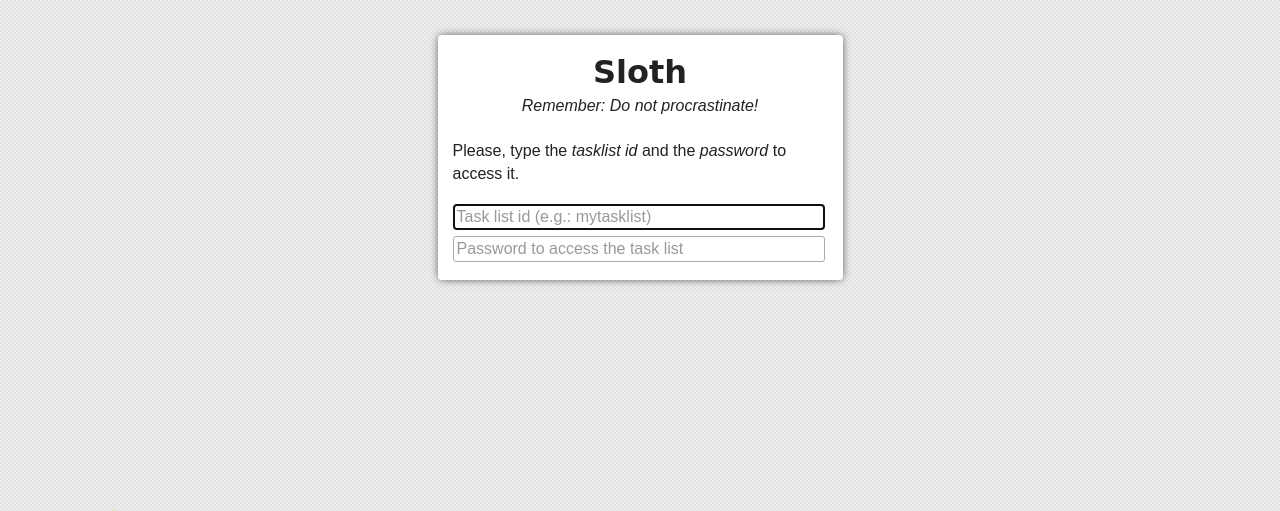
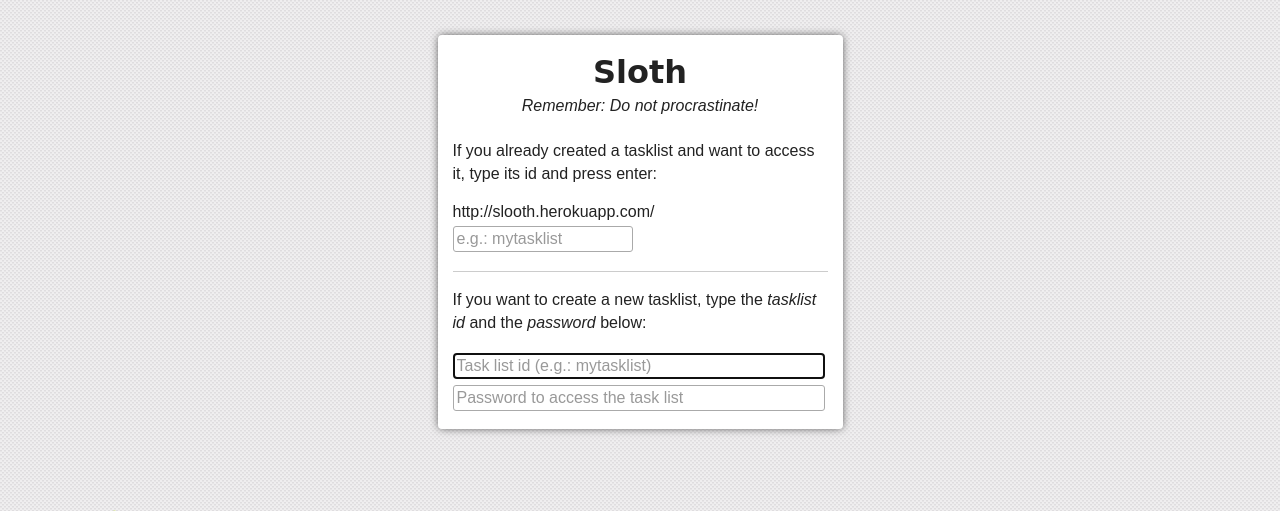
Before and after one commit to vitoravelino/sloth, a Flask app: page / in a window 1280 px wide. Shown: the top 511 px of the page. Run offline with Flask 2, Linux system fonts and the light colour scheme; some web fonts are replaced.

Commit message:
redesigned the index view

```diff
--- a/tasklist/static/css/main.css
+++ b/tasklist/static/css/main.css
@@ -165,6 +165,10 @@
     font-style: italic;
 }
 /* end of header */
+
+/* existent tasklist form */
+.existent-tasklist .input-text {width: 172px}
+/* end of existent tasklist form */
 
 /* tasklist and its items */
 .tasklist {
--- a/tasklist/static/js/routers/router.js
+++ b/tasklist/static/js/routers/router.js
@@ -76,7 +76,7 @@
     },
 
     _navigationChanged: function(url) {
-      this.navigate(url);
+      this.navigate('#/' + url);
       Backbone.history.loadUrl(url); // necessary if url is the same of current fragment
     }
 
--- a/tasklist/static/js/views/tasklist-new.js
+++ b/tasklist/static/js/views/tasklist-new.js
@@ -14,7 +14,8 @@
     template: _.template($('#tasklist-new-template').html()),
 
     events: {
-      'submit form': '_createTaskList'
+      'submit #existent-tasklist': '_accessTasklist',
+      'submit #new-tasklist': '_createTaskList'
     },
 
     initialize: function() {
@@ -31,6 +32,12 @@
       this.$el.append(this.template());
       this._cacheElements();
       return this;
+    },
+
+    _accessTasklist: function(e) {
+      e.preventDefault();
+
+      mediator.trigger('navigation:change', this.$('#existent-tasklist-input-id').val());
     },
 
     _cacheElements: function() {
--- a/tasklist/templates/index.html
+++ b/tasklist/templates/index.html
@@ -44,9 +44,21 @@
 
   <!-- templates  -->
   <script type="text/template" id="tasklist-new-template">
-    <p>Please, type the <em>tasklist id</em> and the <em>password</em> to access it.</p>
+    <p>If you already created a tasklist and want to access it, type its id and press enter:</p>
 
-    <form>
+    <form id="existent-tasklist" class="existent-tasklist">
+      <fieldset>
+        <label for="existent-tasklist-id">http://slooth.herokuapp.com/</label>
+        <input id="existent-tasklist-input-id" class="input-text" type="text" placeholder="e.g.: mytasklist" />
+        <input class="visuallyhidden" type="submit" />
+      </fieldset>
+    </form>
+
+    <hr />
+
+    <p>If you want to create a new tasklist, type the <em>tasklist id</em> and the <em>password</em> below:</p>
+
+    <form id="new-tasklist">
       <fieldset>
         <input id="tasklist-input-id" class="input-text" type="text" name="tasklist_id" placeholder="Task list id (e.g.: mytasklist)"/>
         <input id="tasklist-input-password" class="input-text" type="password" name="password" placeholder="Password to access the task list"/>
```
